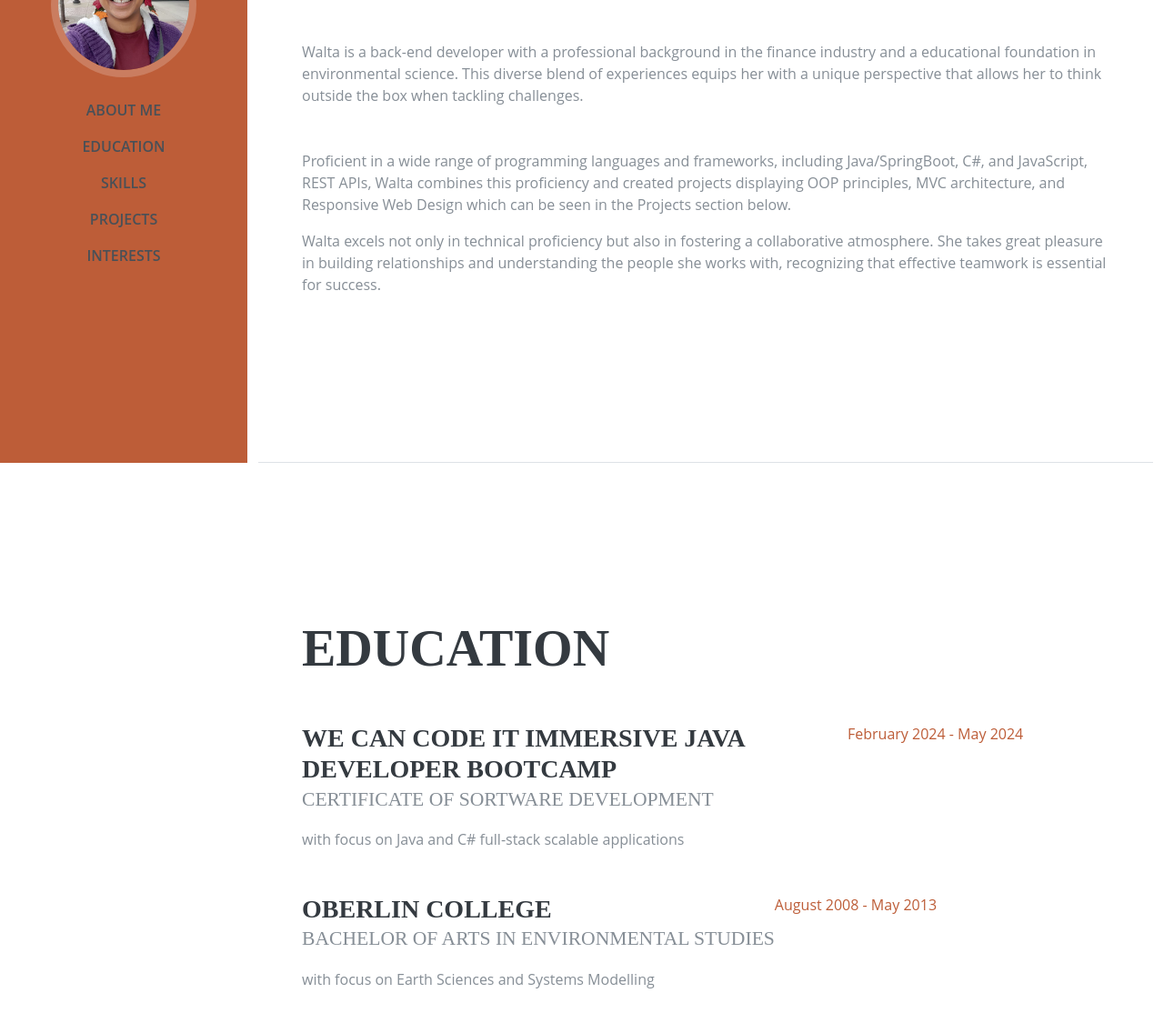
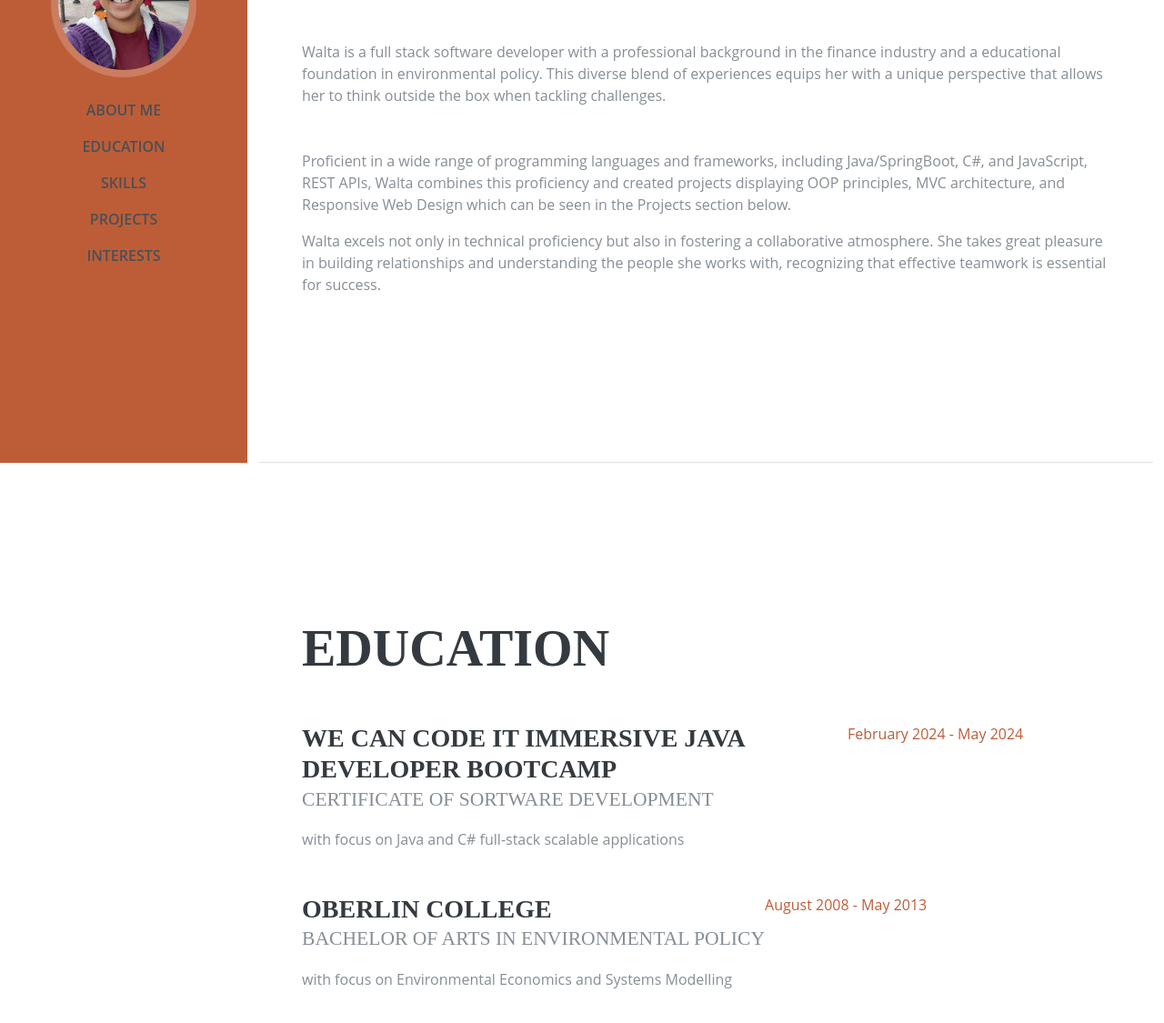
Before and after one commit to WaltaYo/waltayo.github.io, a plain HTML site: page index.html in a window 1280 px wide. Shown: the part 291-1416 px from the top of the page at 91% size. Drawn offline with nearby package versions, Linux system fonts and the light colour scheme; files that its build step writes are made by us from their sources; files whose address does not match are found by name.

Commit message:
updated index

```diff
--- a/index.html
+++ b/index.html
@@ -64,8 +64,8 @@
           <a href="mailto:name@email.com">wyoseph@gmail.com</a>
         </div>
         <p class="mb-5">
-          Walta is a back-end developer with a professional background in the finance industry and
-                a educational foundation in environmental science. This diverse blend of experiences equips
+          Walta is a full stack software developer with a professional background in the finance industry and
+                a educational foundation in environmental policy. This diverse blend of experiences equips
                 her with a unique perspective that allows her to think outside the box when tackling challenges.</p>
 
                 <p>Proficient in a wide range of programming languages and frameworks, including Java/SpringBoot, C#, and
@@ -99,8 +99,8 @@
         <div class="resume-item d-flex flex-column flex-md-row mb-5">
           <div class="resume-content mr-auto">
             <h3 class="mb-0">Oberlin College</h3>
-            <div class="subheading mb-3">Bachelor of Arts in Environmental Studies</div>
-            <div>with focus on Earth Sciences and Systems Modelling</div>
+            <div class="subheading mb-3">Bachelor of Arts in Environmental Policy</div>
+            <div>with focus on Environmental Economics and Systems Modelling</div>
           </div>
           <div class="resume-date text-md-right">
             <span class="text-primary">August 2008 - May 2013</span>
```
